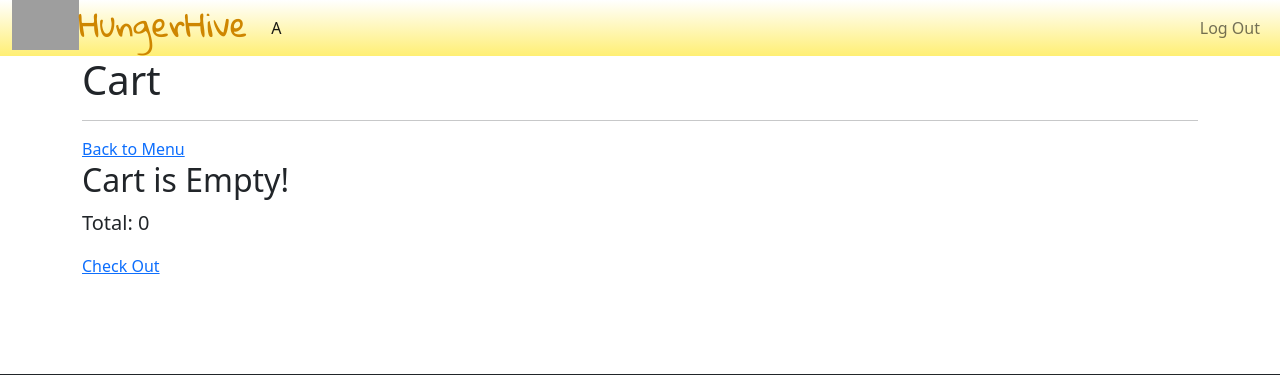
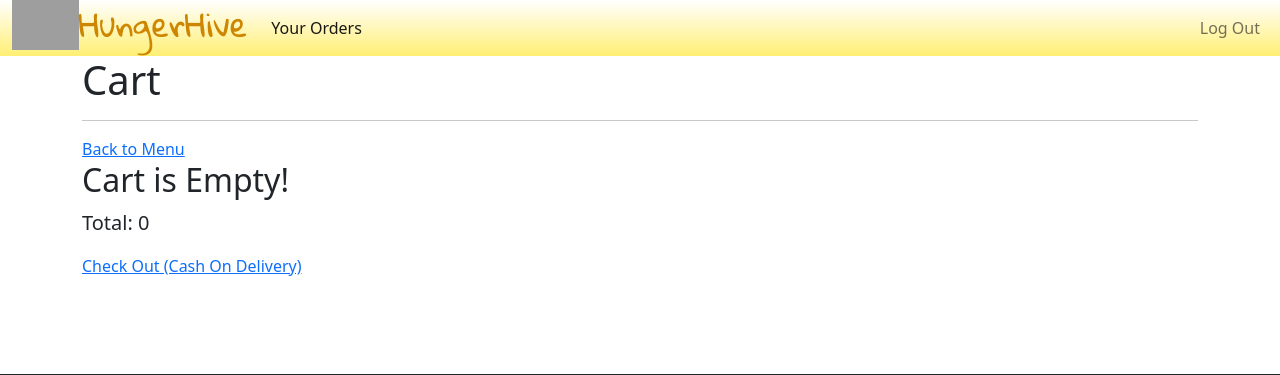
Before and after one commit to anonshubh/online-food_delivery, a Django app: page /cart/1/ in a window 1280 px wide. Shown: the top 375 px of the page. Run offline with Django 3.2, Linux system fonts and the light colour scheme; a user stored in the database is signed in; data comes from the database, SQL or seed files in the repository; data that the repository does not hold is empty; some web fonts are replaced; grey boxes are pictures that could not be loaded.

Commit message:
Changed Content

```diff
--- a/home/templates/home/cart.html
+++ b/home/templates/home/cart.html
@@ -25,6 +25,6 @@
 </div>
 
 <p class="lead">Total: {{cart.price}}</p>
-<a href="{% url 'home:check-out' cart.id %}">Check Out</a>
+<a href="{% url 'home:check-out' cart.id %}">Check Out (Cash On Delivery)</a>
 
 {% endblock %}
--- a/templates/base.html
+++ b/templates/base.html
@@ -55,7 +55,7 @@
         <div class="collapse navbar-collapse" id="navbarSupportedContent">
           <ul class="navbar-nav me-auto mb-2 mb-lg-0">
             <li class="nav-item">
-              <a class="nav-link active" aria-current="page" href="">A</a>
+              <a class="nav-link active" aria-current="page" href="">Your Orders</a>
             </li>
             <!-- <li class="nav-item dropdown">
               <a class="nav-link dropdown-toggle" href="#" id="navbarDropdown" role="button" data-bs-toggle="dropdown" aria-expanded="false">
```
